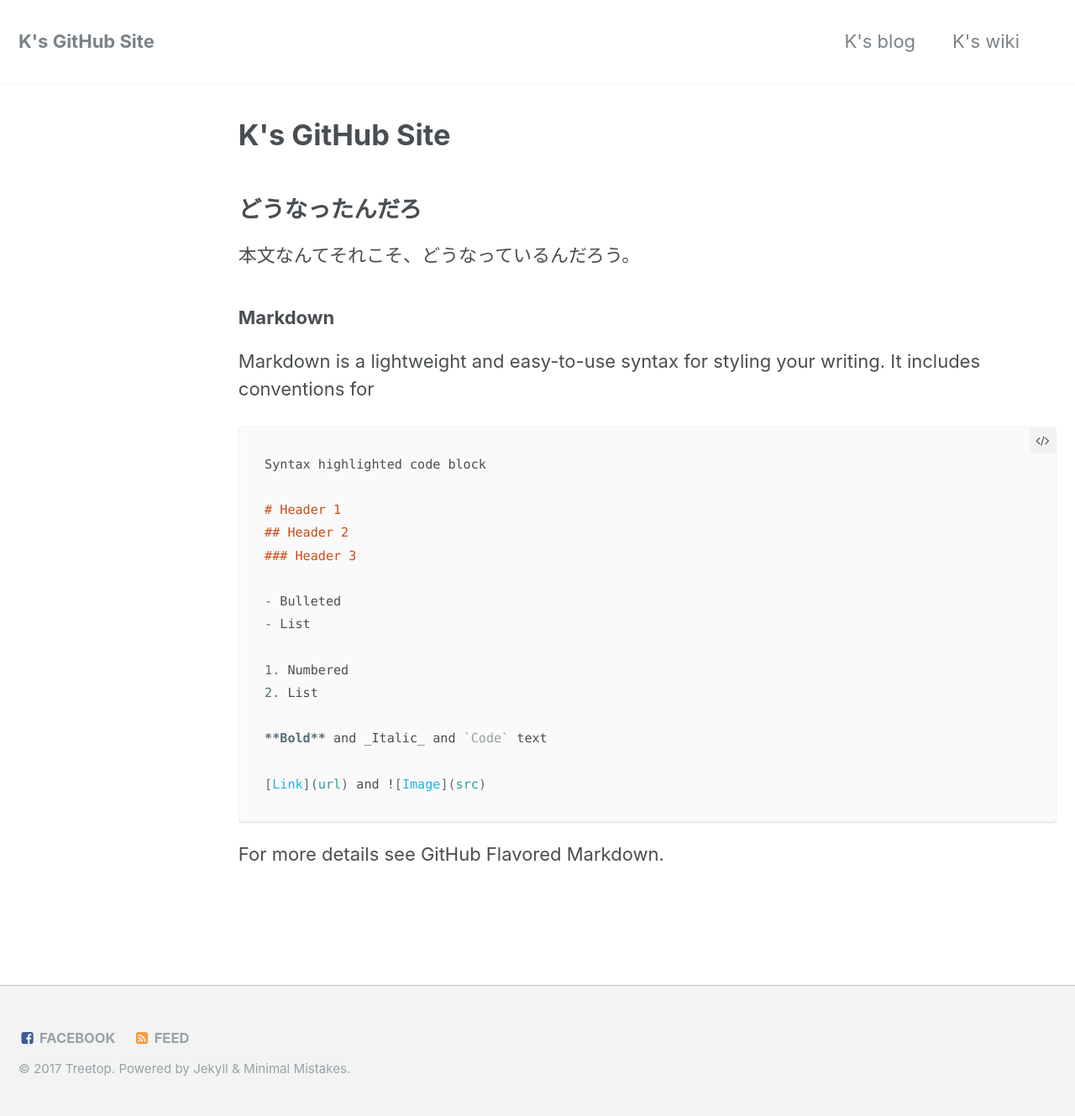
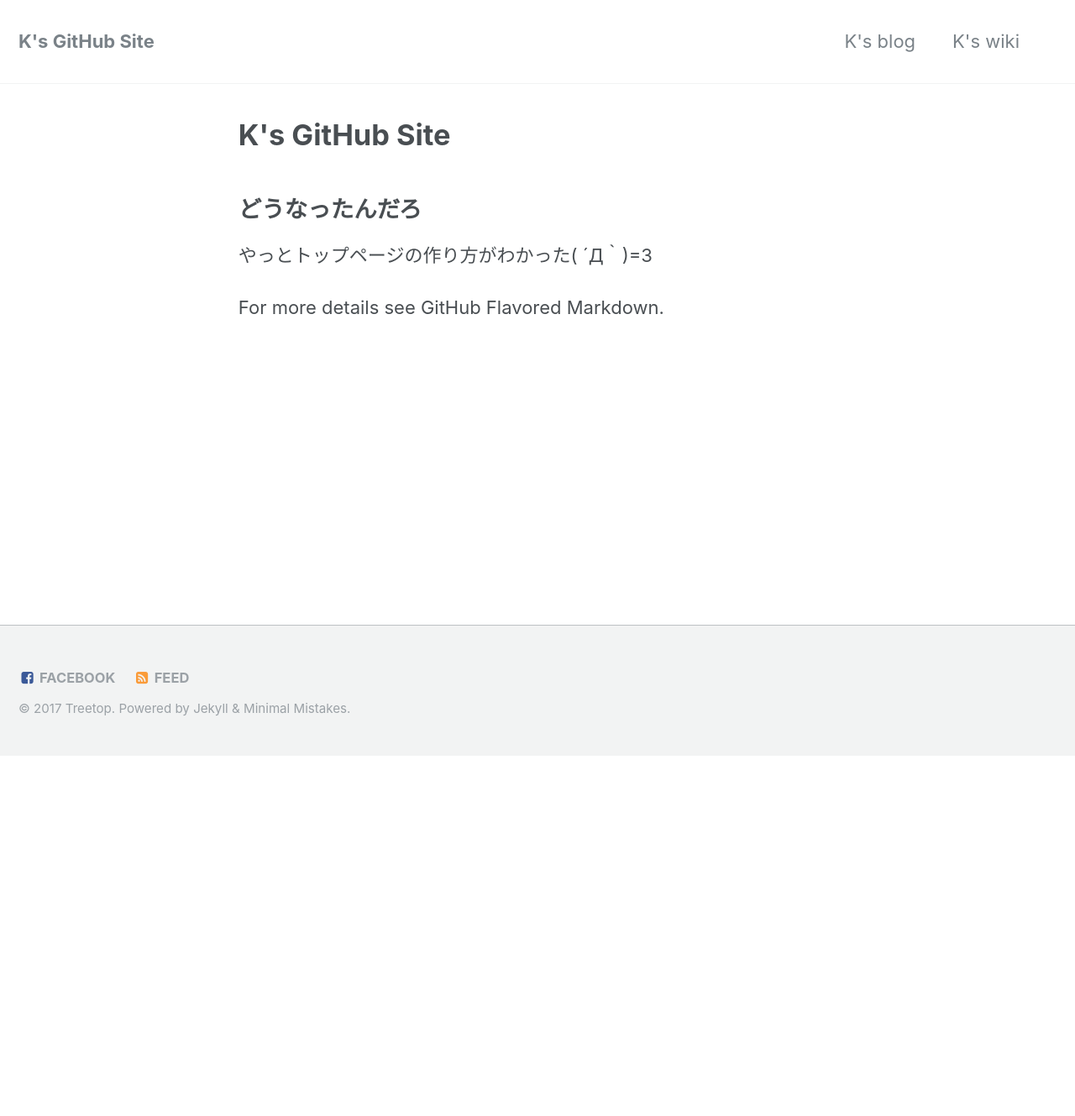
Before and after one commit to laureltreetop/laureltreetop.github.io, a Jekyll site: the page built from index.md, in a window 1280 px wide. Shown: the whole page at 84% size. Built offline with Jekyll 4.4.1, drawn with Linux system fonts in a browser that asks for light colours; the list of posts is cut into pages by our own code; after the commit the page ends 900 px from its top, so only the background shows below that.

Commit message:
Update index.md

````diff
--- a/index.md
+++ b/index.md
@@ -4,28 +4,6 @@
 ---
 ## どうなったんだろ
 
-本文なんてそれこそ、どうなっているんだろう。
-
-### Markdown
-
-Markdown is a lightweight and easy-to-use syntax for styling your writing. It includes conventions for
-
-```markdown
-Syntax highlighted code block
-
-# Header 1
-## Header 2
-### Header 3
-
-- Bulleted
-- List
-
-1. Numbered
-2. List
-
-**Bold** and _Italic_ and `Code` text
-
-[Link](url) and ![Image](src)
-```
+やっとトップページの作り方がわかった( ´Д｀)=3
 
 For more details see [GitHub Flavored Markdown](https://guides.github.com/features/mastering-markdown/).
````
